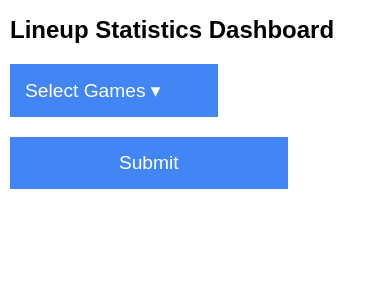
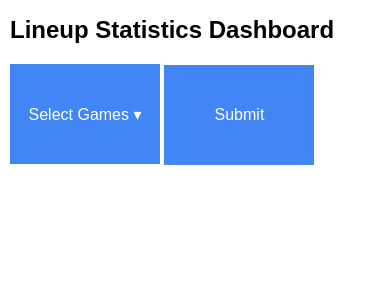
Before and after one commit to AIstats3/AIstats3.github.io, a Flask app: page / in a window 390 px wide. Shown: the top 300 px of the page. Run offline with Flask 3, Linux system fonts and the light colour scheme.

Commit message:
updated dashboard styles for mobile

```diff
--- a/static/dashboard.css
+++ b/static/dashboard.css
@@ -12,7 +12,6 @@ h1 {
   position: relative;
   display: inline-block;
   margin-bottom: 20px;
-  width: 50%; /* Make dropdown full width on small screens */
 }
 
 .dropdown button {
@@ -21,8 +20,9 @@ h1 {
   padding: 10px;
   border: none;
   cursor: pointer;
-  width: 50%; /* Make button full width on small screens */
-  text-align: left;
+  width: 150px; /* Set fixed width */
+  height: 100px; /* Set fixed height */
+  text-align: center;
 }
 
 /* Dropdown content */
@@ -36,10 +36,9 @@ h1 {
   max-height: 200px;
   overflow-y: auto;
   padding: 10px;
-  width: 50%; /* Ensure dropdown content takes full width */
+  width: 100%; /* Ensure dropdown content takes full width */
 }
 
-/* Dropdown label style */
 .dropdown-content label {
   display: block;
   margin-bottom: 5px;
@@ -66,6 +65,24 @@ th {
   background-color: #f2f2f2;
 }
 
+/* Submit Button */
+.submit-button {
+  background-color: #4285f4;
+  color: white;
+  padding: 10px;
+  border: none;
+  cursor: pointer;
+  width: 150px; /* Set fixed width */
+  height: 100px; /* Set fixed height */
+  text-align: center;
+}
+
+/* Flexbox container for buttons to be side by side */
+.buttons-container {
+  display: flex;
+  gap: 20px; /* Space between buttons */
+}
+
 /* Mobile responsiveness */
 @media screen and (max-width: 600px) {
   /* Adjust the body and heading margins for smaller screens */
@@ -77,19 +94,23 @@ th {
     font-size: 1.5em;
   }
 
-  /* Stack dropdown items vertically */
-  .dropdown {
-    width: 75%;
+  /* Ensure buttons remain side by side on mobile */
+  .buttons-container {
+    flex-direction: row; /* Keep buttons in a row */
+    justify-content: space-between; /* Distribute buttons evenly */
   }
 
-  .dropdown button {
-    width: 75%;
-    padding: 15px; /* Increase padding for larger buttons */
-    font-size: 1.2em; /* Increase font size */
+  /* Ensure both buttons maintain the same size */
+  .dropdown button, .submit-button {
+    width: 150px;
+    height: 100px;
+    font-size: 1em; /* Maintain readability on mobile */
   }
 
-  /* Ensure table cells stack better on mobile */
+  /* Make table more mobile-friendly by allowing horizontal scrolling if needed */
   table {
+    overflow-x: auto;
+    display: block;
     font-size: 14px;
   }
 
@@ -97,26 +118,9 @@ th {
     padding: 10px;
   }
 
-  /* Make table more mobile-friendly by allowing horizontal scrolling if needed */
-  table {
-    overflow-x: auto;
-    display: block;
-  }
-
-  /* Adjust the size of the dropdown content */
+  /* Adjust dropdown content for mobile */
   .dropdown-content {
-    min-width: 75%; /* Ensure the dropdown content is fully responsive */
+    min-width: 100%; /* Ensure the dropdown content is fully responsive */
     padding: 15px;
   }
-
-  /* Increase the size of the submit button */
-  .submit-button {
-    padding: 15px; /* Increase padding for larger buttons */
-    font-size: 1.2em; /* Increase font size */
-    width: 75%; /* Make button full width */
-    background-color: #4285f4; /* Button color */
-    color: white; /* Text color */
-    border: none; /* Remove borders */
-    cursor: pointer; /* Pointer cursor on hover */
-  }
 }
```
